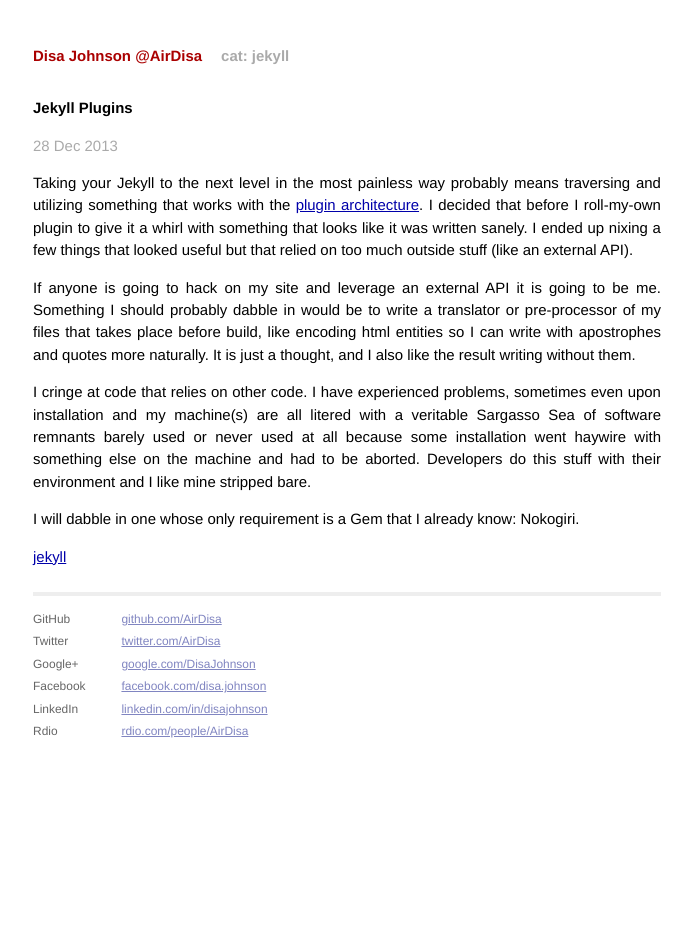
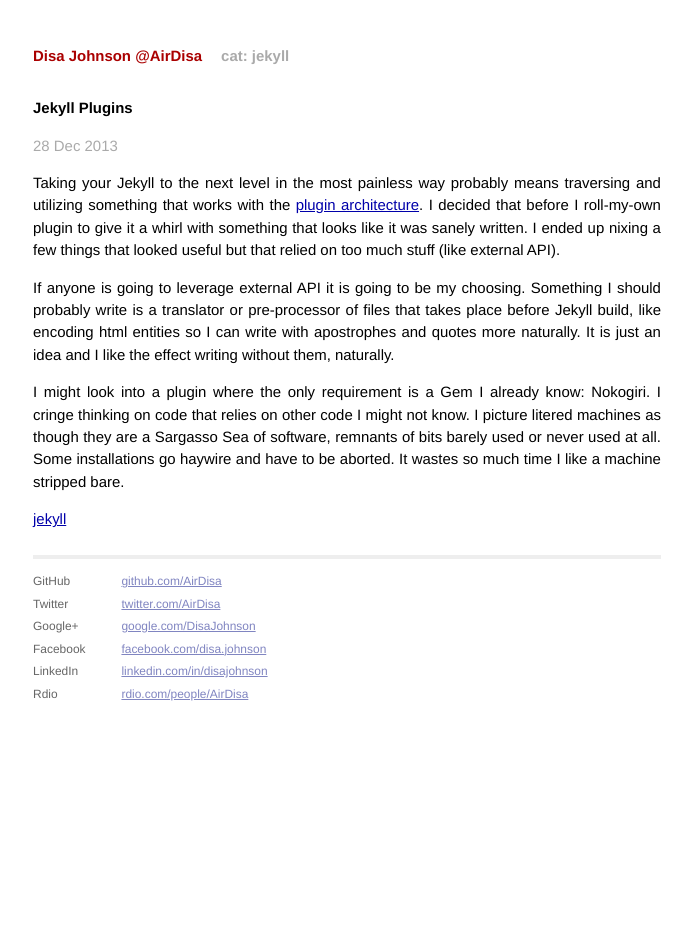
Before and after one commit to AirDisa/airdisa.github.io, a Jekyll site: the page built from _posts/2013-12-28-jekyll-plugins.md, in a window 1280 px wide. Shown: the whole page, without its empty margins (293-985 px from the left). Built offline with Jekyll 4.4.1, drawn with Linux system fonts in a browser that asks for light colours; Markdown is read by kramdown in place of the engine named in the settings.

Commit message:
[0.3.3 Blog] Edit 2013-12-28

```diff
--- a/_posts/2013-12-28-jekyll-plugins.md
+++ b/_posts/2013-12-28-jekyll-plugins.md
@@ -1,19 +1,17 @@
 ---
 layout:    post
 title:     Jekyll Plugins
-excerpt:   Extend Jekyll by hacking your plugins.
+excerpt:   Extend Jekyll by hacking plugins.
 date:      2013-12-28 09:11:36
 published: true
 category:  jekyll
 tags:      jekyll
 ---
 
-Taking your Jekyll to the next level in the most painless way probably means traversing and utilizing something that works with the [plugin architecture][jekyll-plugins]. I decided that before I roll-my-own plugin to give it a whirl with something that looks like it was written sanely. I ended up nixing a few things that looked useful but that relied on too much outside stuff (like an external API).
+Taking your Jekyll to the next level in the most painless way probably means traversing and utilizing something that works with the [plugin architecture][jekyll-plugins]. I decided that before I roll-my-own plugin to give it a whirl with something that looks like it was sanely written. I ended up nixing a few things that looked useful but that relied on too much stuff (like external API).
 
-If anyone is going to hack on my site and leverage an external API it is going to be me. Something I should probably dabble in would be to write a translator or pre-processor of my files that takes place before build, like encoding html entities so I can write with apostrophes and quotes more naturally. It is just a thought, and I also like the result writing without them.
+If anyone is going to leverage external API it is going to be my choosing. Something I should probably write is a translator or pre-processor of files that takes place before Jekyll build, like encoding html entities so I can write with apostrophes and quotes more naturally. It is just an idea and I like the effect writing without them, naturally.
 
-I cringe at code that relies on other code. I have experienced problems, sometimes even upon installation and my machine(s) are all litered with a veritable Sargasso Sea of software remnants barely used or never used at all because some installation went haywire with something else on the machine and had to be aborted. Developers do this stuff with their environment and I like mine stripped bare.
-
-I will dabble in one whose only requirement is a Gem that I already know: Nokogiri.
+I might look into a plugin where the only requirement is a Gem I already know: Nokogiri. I cringe thinking on code that relies on other code I might not know. I picture litered machines as though they are a Sargasso Sea of software, remnants of bits barely used or never used at all. Some installations go haywire and have to be aborted. It wastes so much time I like a machine stripped bare.
 
 [jekyll-plugins]: http://jekyllrb.com/docs/plugins/
```
Also changed, not shown: 1 other file.
